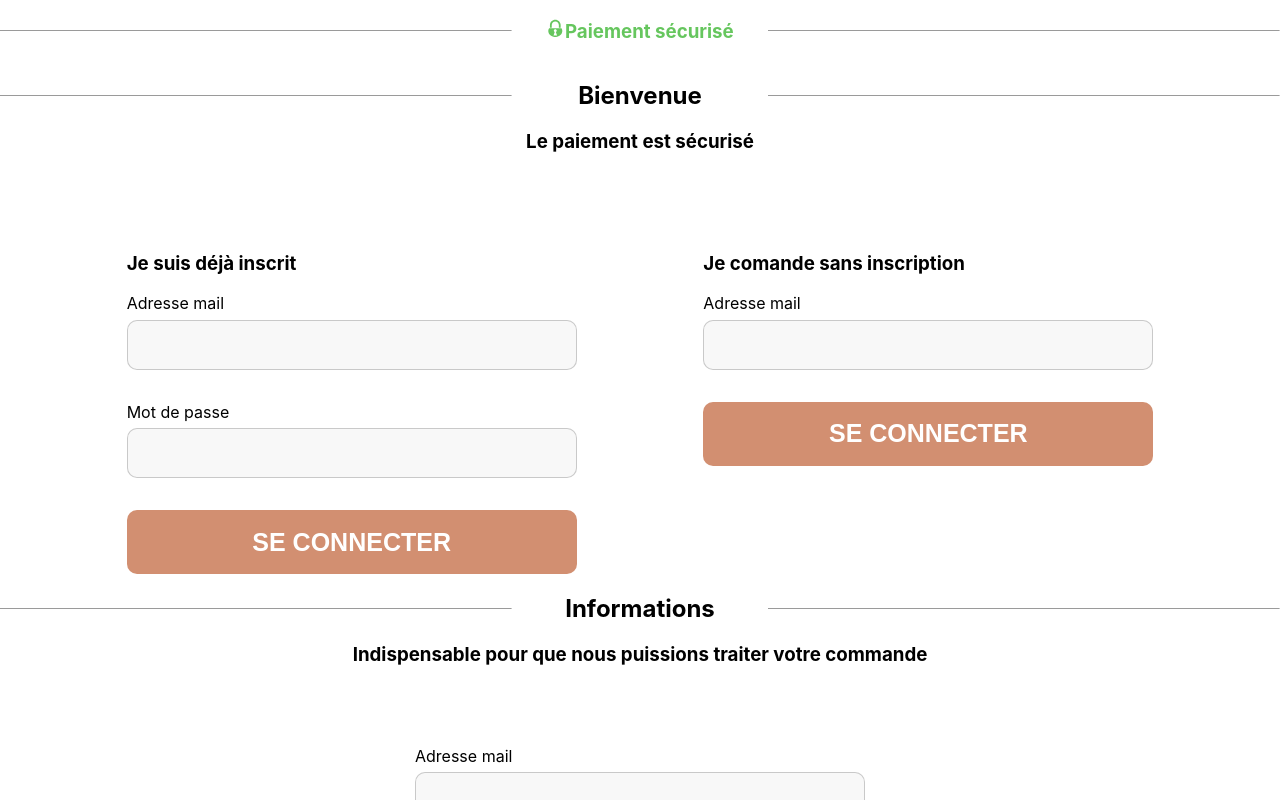
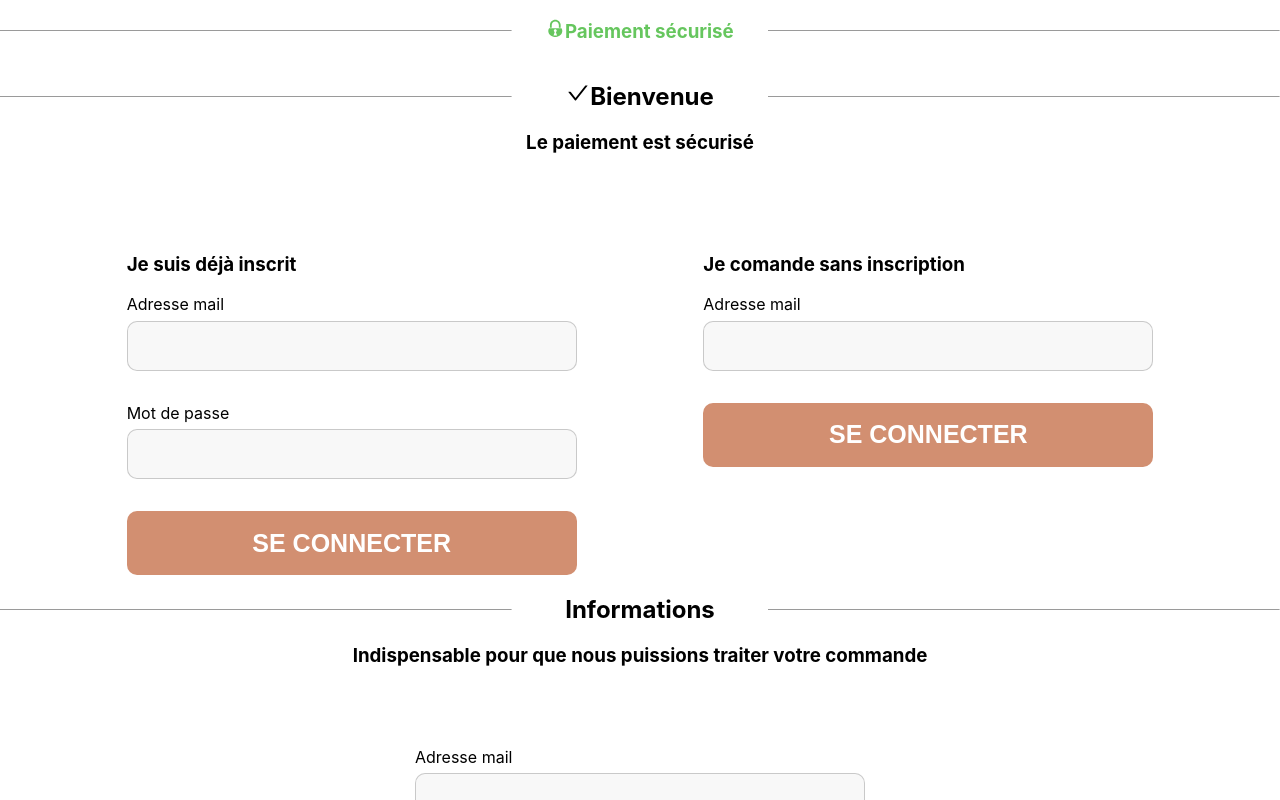
Before and after one commit to ComicScrip/locab, a Next.js app: page /recap in a window 1280 px wide. Both pictures are taken after a click on the element "Informations". Shown: the top 800 px of the page. Built offline with nearby package versions, Linux system fonts and the light colour scheme.

Commit message:
page recap check

```diff
--- a/pages/recap/index.js
+++ b/pages/recap/index.js
@@ -3,8 +3,8 @@ import { GiPadlock } from "react-icons/gi";
 import { BsPaypal } from "react-icons/bs";
 import { FaCcVisa } from "react-icons/fa";
 import { FaCcMastercard } from "react-icons/fa";
+import { AiOutlineCheck } from "react-icons/ai";
 import styles from "../../styles/Welcome.module.css";
-import valide from "../../public/image/valide.png";
 /* import Welcome from "../../components/recap/welcome"; */
 /* import Informations from "../..//components/recap/Informations"; */
 /* import Livraison from "../../components/recap/livraison"; */
@@ -75,7 +75,6 @@ export default function Recap() {
 
   const setStyle = {
     color: "#ACACAC",
-    background: valide.png,
   };
 
   return (
@@ -110,7 +109,7 @@ export default function Recap() {
             onClick={OpenWelcome}
             style={showWelcome ? styleDefault : setStyle}
           >
-            Bienvenue
+            {activeInformations ? <AiOutlineCheck /> : ""}Bienvenue
           </h2>
         </div>
         <div className={styles.ligne}>
@@ -194,7 +193,7 @@ export default function Recap() {
             onClick={OpenInformations}
             style={activeInformations ? styleDefault : setStyle}
           >
-            {activeLivraison ? "icon" : ""} Informations
+            {activeLivraison ? <AiOutlineCheck /> : ""} Informations
           </h2>
         </div>
         <div className={styles.ligne}>
@@ -300,7 +299,7 @@ export default function Recap() {
               onClick={OpenLivraison}
               style={activeLivraison ? styleDefault : setStyle}
             >
-              Livraison
+              {activePayment ? <AiOutlineCheck /> : ""} Livraison
             </h2>
           </div>
           <div className={styles.ligne}>
```
